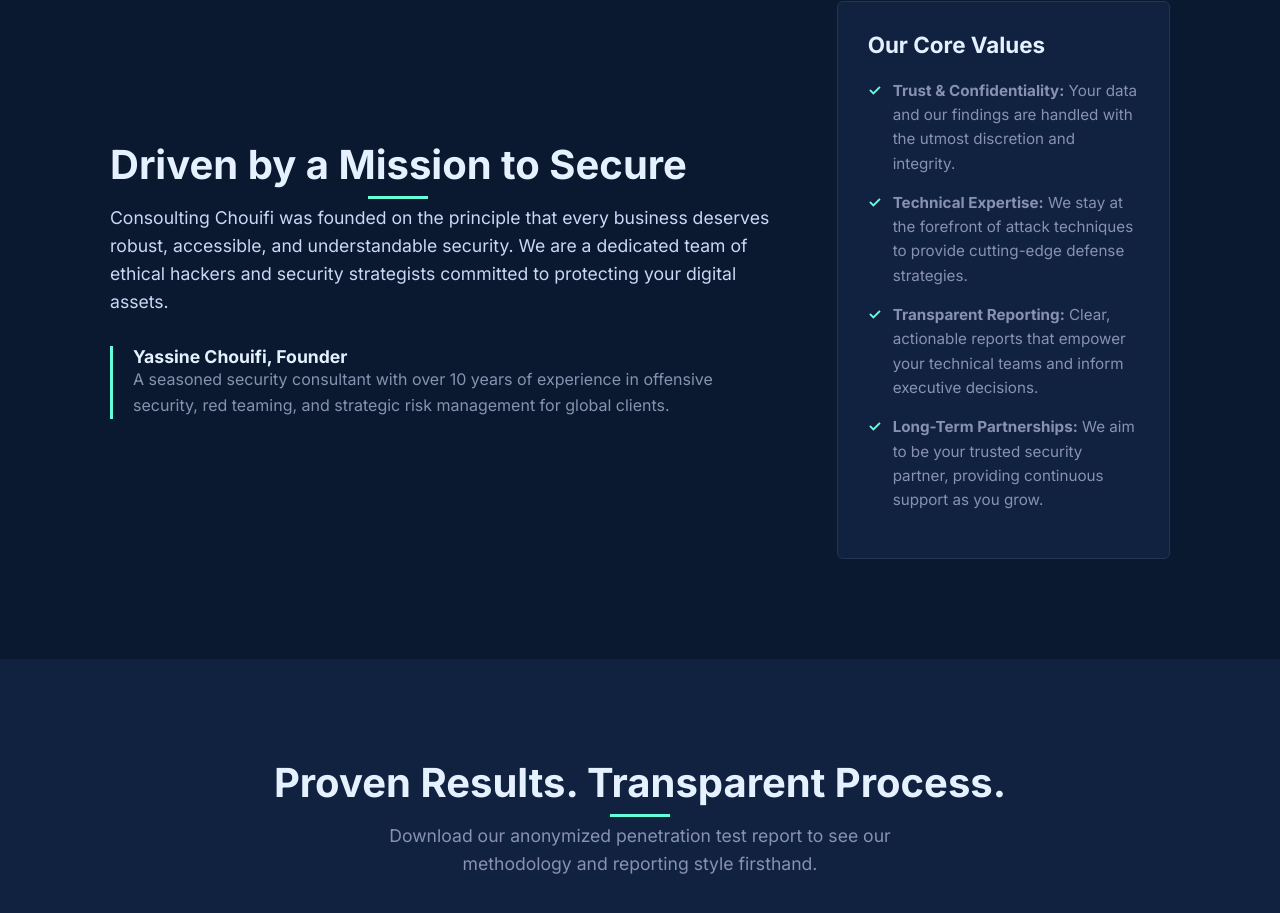
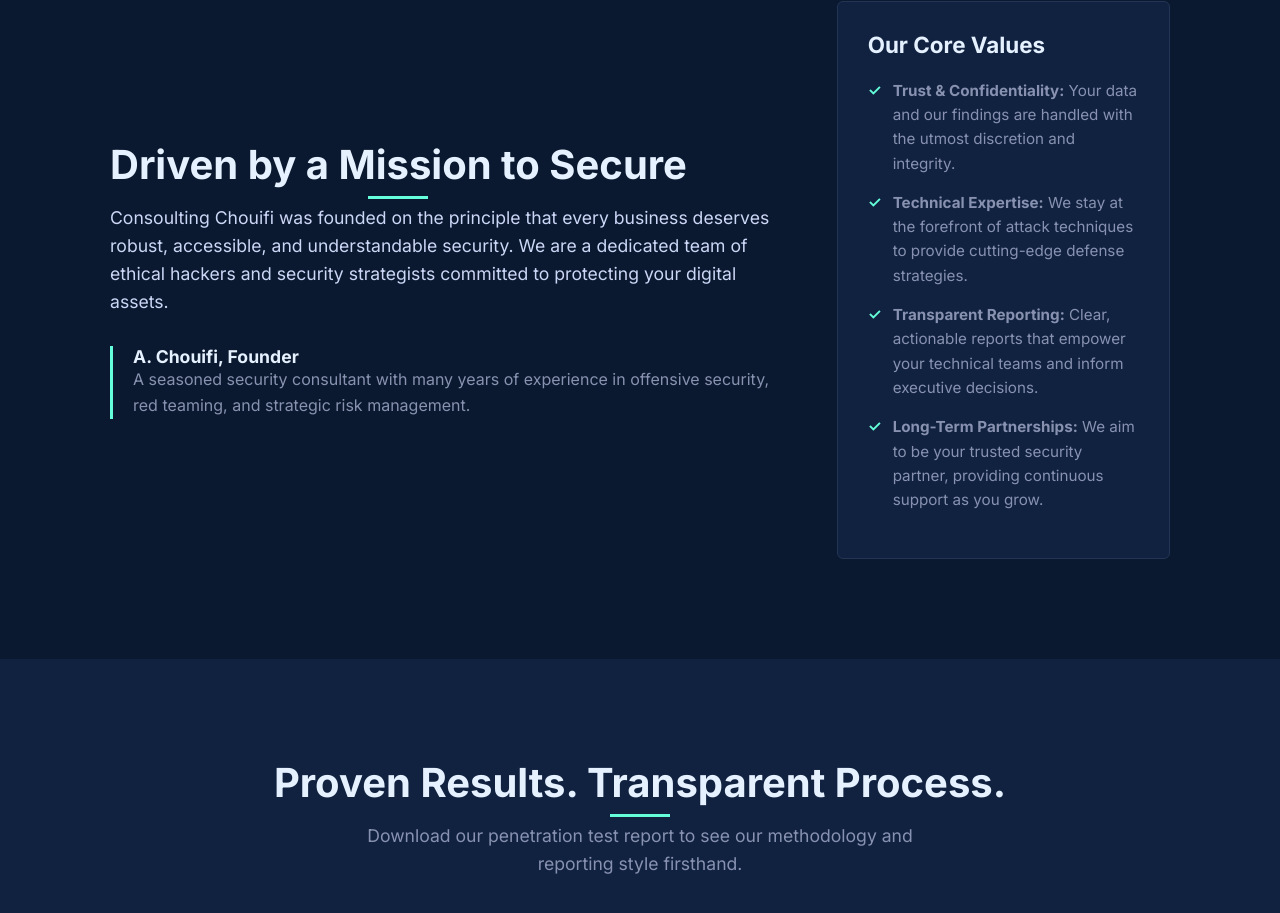
Before and after one commit to AC-MAD/consulting-site, a plain HTML site: page index.html in a window 1280 px wide. Shown: the part 1879-2792 px from the top of the page. Drawn offline with Linux system fonts and the light colour scheme.

Commit message:
Add files via upload

```diff
--- a/index.html
+++ b/index.html
@@ -12,6 +12,14 @@
 
     <link rel="stylesheet" href="style.css">
 
+
+    <link rel="icon" href="favicon.svg" type="image/svg+xml">
+    <link rel="alternate icon" href="favicon.ico">
+    <link rel="apple-touch-icon" href="apple-touch-icon.png">
+    <meta name="theme-color" content="#0a192f">
+
+    <script src="script.js" defer></script>
+</head>
     <script src="script.js" defer></script>
 </head>
 <body>
@@ -22,7 +30,7 @@
                 <svg width="32" height="32" viewBox="0 0 24 24" fill="none" xmlns="http://www.w3.org/2000/svg">
                     <path d="M12 2L4 5V11C4 16.5 7.6 21.7 12 23C16.4 21.7 20 16.5 20 11V5L12 2ZM12 12H18C17.5 16.5 14.9 20.3 12 21.8V12H6V6.3L12 3.2V12Z" fill="currentColor"/>
                 </svg>
-                <span>consoulting.chouifi</span>
+                <span>CCA Chouifi</span>
             </a>
             <ul class="nav-links">
                 <li><a href="#hero">Home</a></li>
@@ -115,8 +123,8 @@
                         <h2 class="section-title">Driven by a Mission to Secure</h2>
                         <p class="about-description">Consoulting Chouifi was founded on the principle that every business deserves robust, accessible, and understandable security. We are a dedicated team of ethical hackers and security strategists committed to protecting your digital assets.</p>
                         <div class="founder-info">
-                            <h4>Yassine Chouifi, Founder</h4>
-                            <p>A seasoned security consultant with over 10 years of experience in offensive security, red teaming, and strategic risk management for global clients.</p>
+                            <h4>A. Chouifi, Founder</h4>
+                            <p>A seasoned security consultant with many years of experience in offensive security, red teaming, and strategic risk management.</p>
                         </div>
                     </div>
                     <div class="about-values">
@@ -136,7 +144,7 @@
             <div class="container">
                 <div class="section-header animated-item" data-animation="fade-in">
                     <h2 class="section-title">Proven Results. Transparent Process.</h2>
-                    <p class="section-subtitle">Download our anonymized penetration test report to see our methodology and reporting style firsthand.</p>
+                    <p class="section-subtitle">Download our penetration test report to see our methodology and reporting style firsthand.</p>
                 </div>
                 <div class="download-container animated-item" data-animation="zoom-in" data-delay="200">
                     <div class="pdf-preview">
```
Also changed, not shown: favicon.svg (added).
